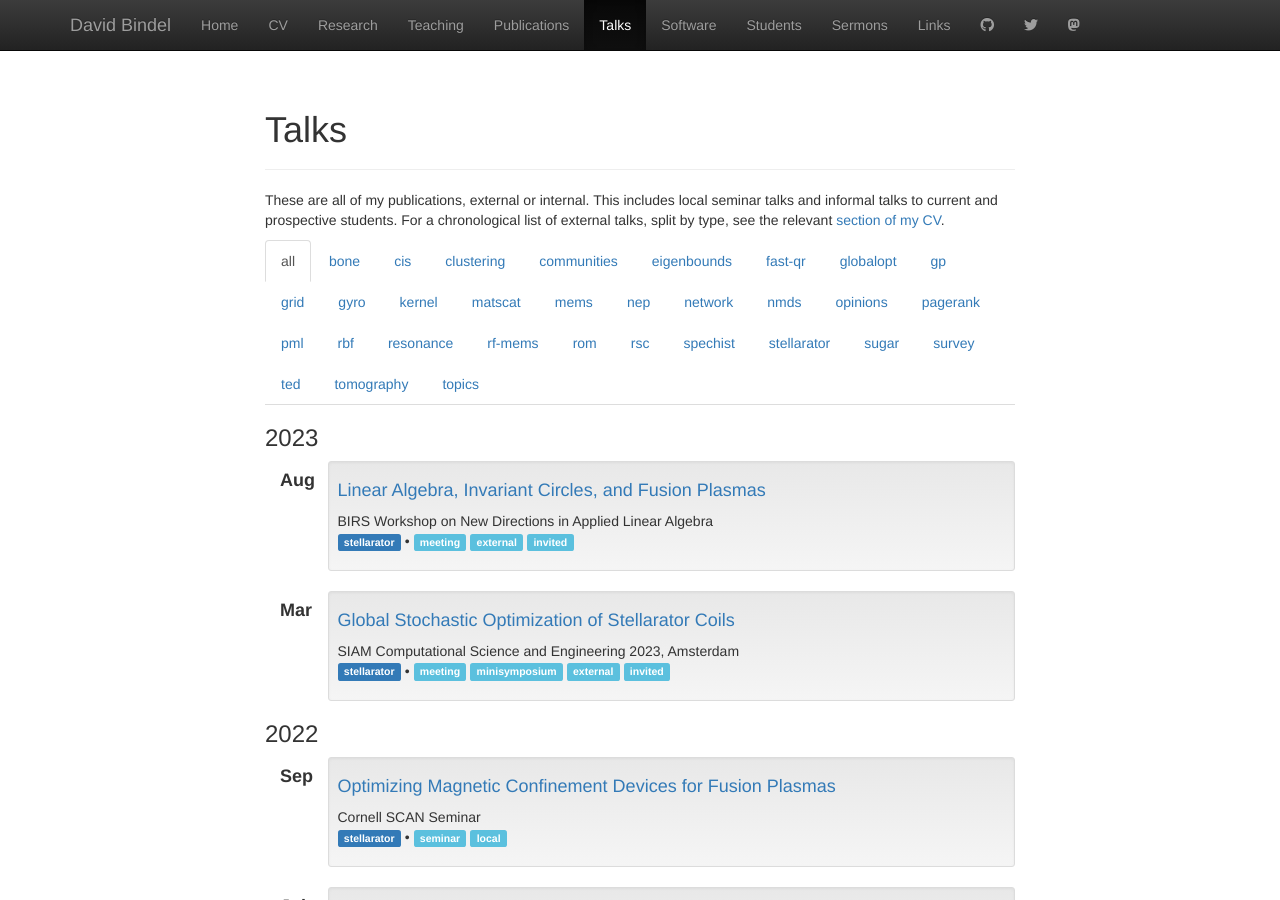
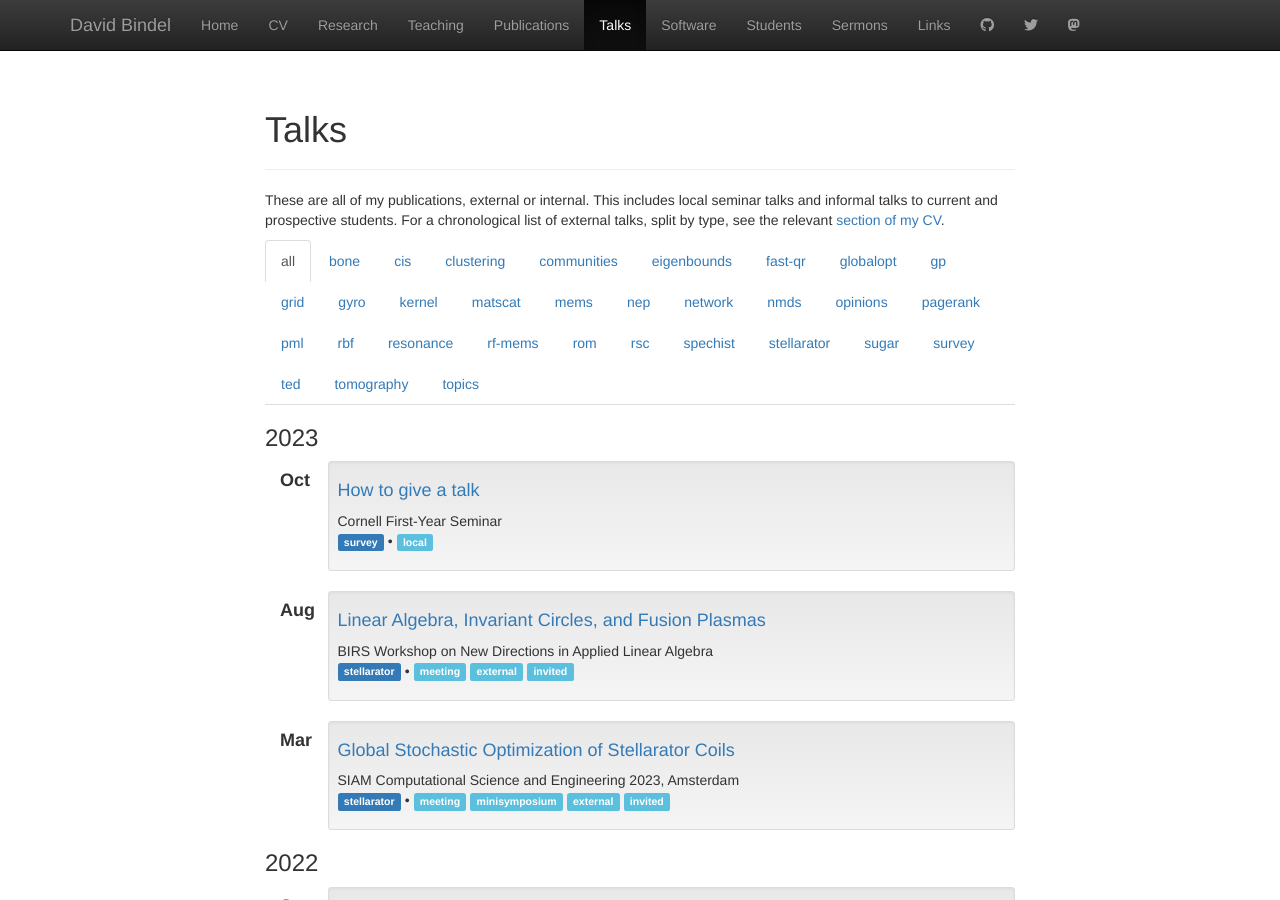
Before and after one commit to dbindel/cornell_web, a Jekyll site: the page built from talks.html, in a window 1280 px wide and 900 px high. Built offline with Jekyll 4.4.1, drawn with Linux system fonts in a browser that asks for light colours; nearby versions of some CDN libraries.

Commit message:
Add "How to give a talk" talk.

```diff
--- a/_data/present.yml
+++ b/_data/present.yml
@@ -1350,3 +1350,9 @@
   where: BIRS Workshop on New Directions in Applied Linear Algebra
   tags: [stellarator]
   type: [meeting, external, invited]
+-
+  file: 2023-10-brownbag/brownbag-oct23.pdf
+  title: How to give a talk
+  where: Cornell First-Year Seminar
+  tags: [survey]
+  type: [local]
```
